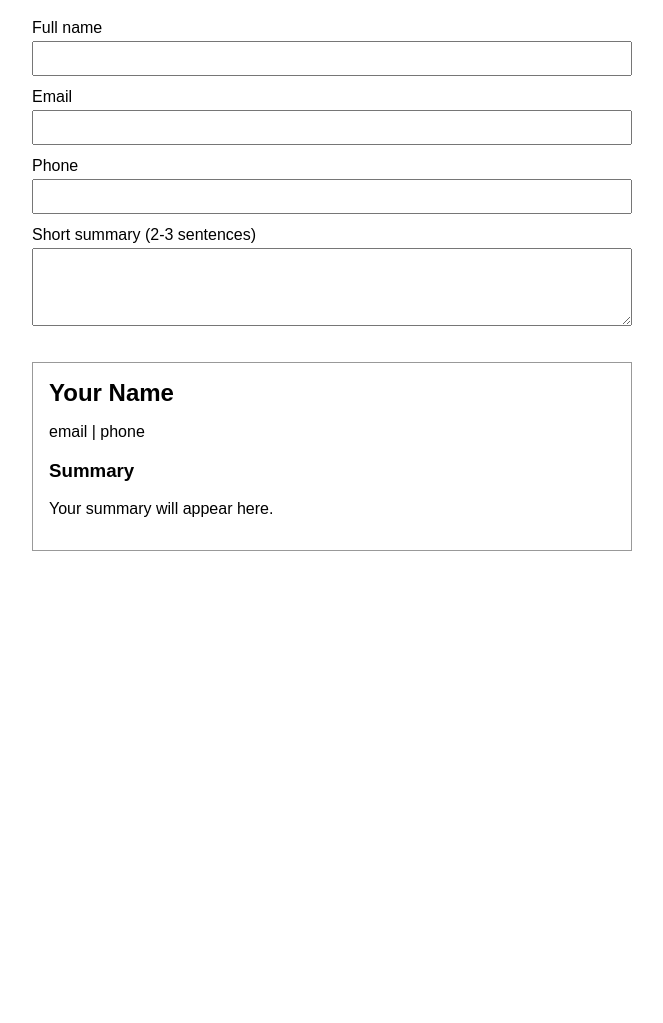
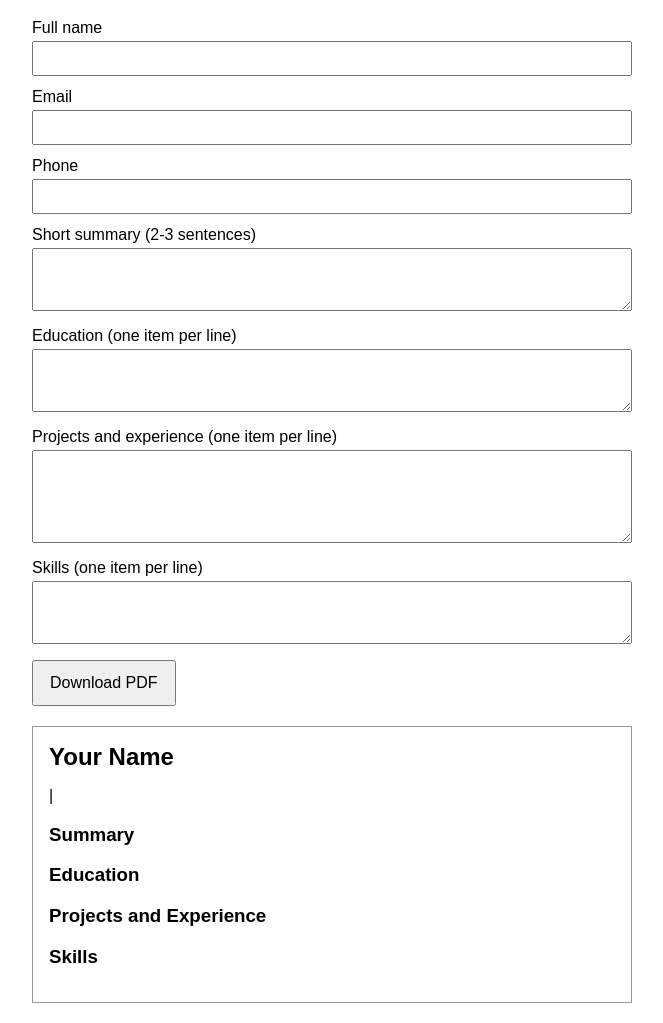
Before and after one commit to bright777freshstart-source/Resume---tool, a plain HTML site: page index.html in a window 1280 px wide. Shown: the part 61-1084 px from the top of the page, without its empty margins (308-971 px from the left). Before the commit the page ends 800 px from the top, so only its background shows below. Drawn offline with Linux system fonts and the light colour scheme.

Commit message:
Enhance resume builder layout and functionality

```diff
--- a/index.html
+++ b/index.html
@@ -6,13 +6,20 @@
 <style>
   body { font-family: Arial, sans-serif; max-width: 600px; margin: 20px auto; padding: 0 12px; }
   input, textarea { width: 100%; padding: 8px; margin: 4px 0 12px; box-sizing: border-box; }
+  button { padding: 12px 16px; font-size: 16px; }
   #resume { border: 1px solid #999; padding: 16px; margin-top: 20px; }
   #rName { margin: 0; }
+  .block { white-space: pre-line; }
+  @media print {
+    .noprint { display: none; }
+    #resume { border: none; margin: 0; }
+  }
 </style>
 </head>
 <body>
+
+<div class="noprint">
   <h1>Graduate Resume Builder</h1>
-
   <label>Full name</label>
   <input id="name">
   <label>Email</label>
@@ -20,26 +27,43 @@
   <label>Phone</label>
   <input id="phone">
   <label>Short summary (2-3 sentences)</label>
-<textarea id="summary" rows="4"></textarea>
+  <textarea id="summary" rows="3"></textarea>
+  <label>Education (one item per line)</label>
+  <textarea id="education" rows="3"></textarea>
+  <label>Projects and experience (one item per line)</label>
+  <textarea id="experience" rows="5"></textarea>
+  <label>Skills (one item per line)</label>
+  <textarea id="skills" rows="3"></textarea>
+  <button onclick="window.print()">Download PDF</button>
+</div>
 
 <div id="resume">
   <h2 id="rName">Your Name</h2>
-  <p id="rContact">email | phone</p>
+  <p id="rContact"></p>
   <h3>Summary</h3>
-  <p id="rSummary">Your summary will appear here.</p>
+  <p class="block" id="rSummary"></p>
+  <h3>Education</h3>
+  <p class="block" id="rEducation"></p>
+  <h3>Projects and Experience</h3>
+  <p class="block" id="rExperience"></p>
+  <h3>Skills</h3>
+  <p class="block" id="rSkills"></p>
 </div>
 
 <script>
+function val(id) { return document.getElementById(id).value; }
 function update() {
-  document.getElementById("rName").textContent = document.getElementById("name").value || "Your Name";
-  document.getElementById("rContact").textContent =
-    document.getElementById("email").value + " | " + document.getElementById("phone").value;
-  document.getElementById("rSummary").textContent =
-    document.getElementById("summary").value || "Your summary will appear here.";
+  document.getElementById("rName").textContent = val("name") || "Your Name";
+  document.getElementById("rContact").textContent = val("email") + " | " + val("phone");
+  document.getElementById("rSummary").textContent = val("summary");
+  document.getElementById("rEducation").textContent = val("education");
+  document.getElementById("rExperience").textContent = val("experience");
+  document.getElementById("rSkills").textContent = val("skills");
 }
 document.querySelectorAll("input, textarea").forEach(function (el) {
   el.oninput = update;
 });
+update();
 </script>
 </body>
 </html>
```
Lines whose indentation alone changed are shown as unchanged.
